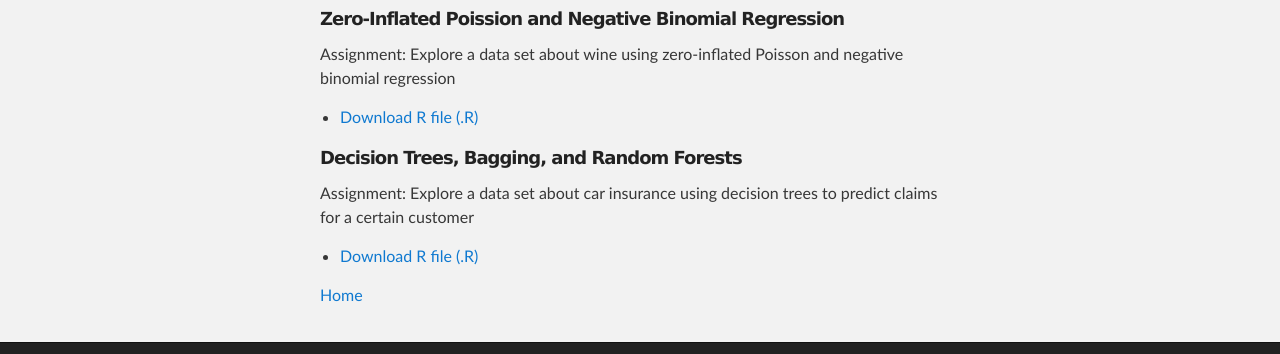
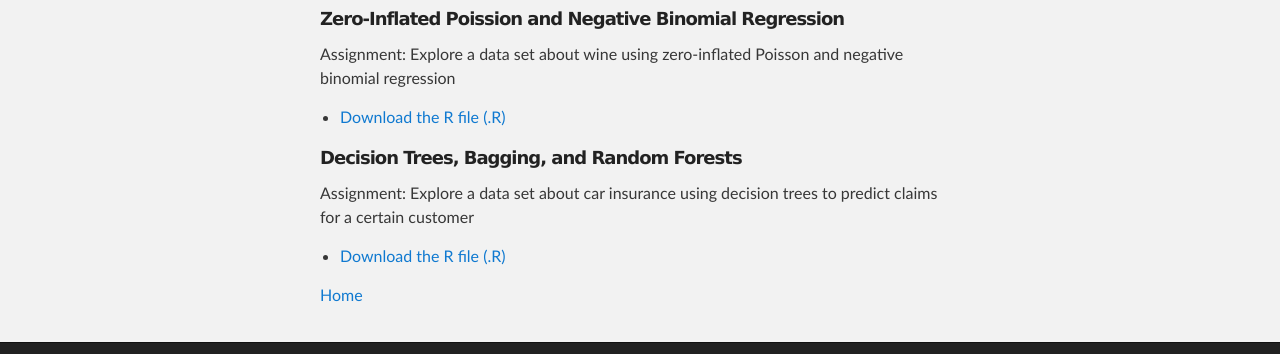
Before and after one commit to Cherylngo/cherylngo.github.io, a Jekyll site: the page built from ML1/index.md, in a window 1280 px wide. Shown: the part 441-795 px from the top of the page. Built offline with Jekyll 4.4.1, drawn with Linux system fonts in a browser that asks for light colours; our own code applies the rules of GitHub Pages for plain Markdown files.

Commit message:
Update index.md

```diff
--- a/ML1/index.md
+++ b/ML1/index.md
@@ -8,11 +9,11 @@ description: Summer 2019
 
 ##### Zero-Inflated Poission and Negative Binomial Regression
 Assignment: Explore a data set about wine using zero-inflated Poisson and negative binomial regression
-- [Download R file (.R)](Zero-Inflation.R)
+- [Download the R file (.R)](Zero-Inflation.R)
 
 ##### Decision Trees, Bagging, and Random Forests
 Assignment: Explore a data set about car insurance using decision trees to predict claims for a certain customer
-- [Download R file (.R)](Trees.R)
+- [Download the R file (.R)](Trees.R)
 
 
 
```
Also changed, not shown: other parts of ML1/index.md (+3 -2 lines).
